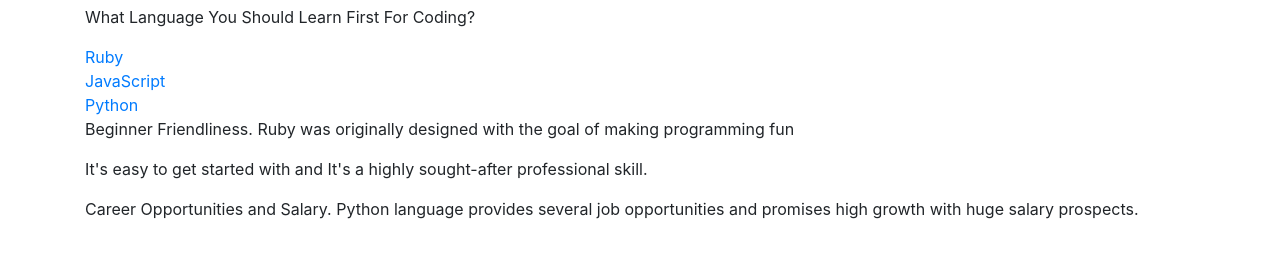
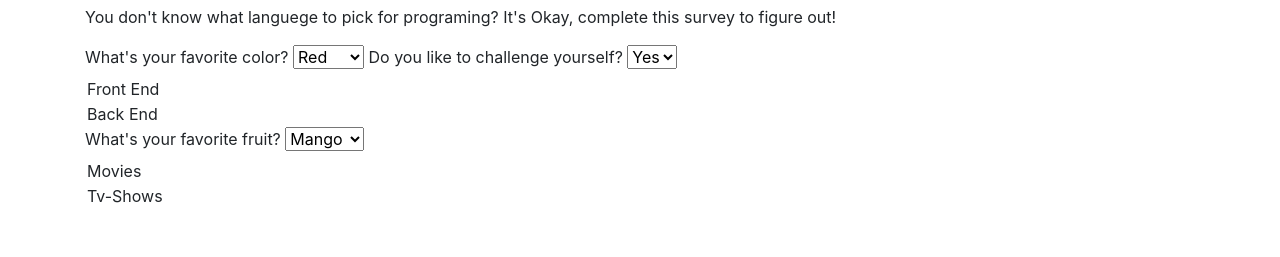
Before and after one commit to MoeNur7/Project-HTML, a plain HTML site: page index.html in a window 1280 px wide. Shown: the part 51-308 px from the top of the page. Drawn offline with nearby package versions, Linux system fonts and the light colour scheme; files that its build step writes are made by us from their sources.

Commit message:
ask personal questions in the html

```diff
--- a/index.html
+++ b/index.html
@@ -5,26 +5,46 @@
   <link href="css/styles.css" rel="stylesheet" type="text/css">
   <script src="js/jquery-3.6.0.js"></script>
   <script src="js/scripts.js"></script>
-  <title>Programming Language Suggester</title>
+  <title>Programming Language</title>
 </head>
 <body>
     <div class="container">
       <h1>Programming Language Suggester</h1>
-    <div >
-        <p>What Language You Should Learn First For Coding?</p>
-        <a href="Ruby" class="coding">Ruby</a><br>
-        <a href="JavaScript" class="coding">JavaScript</a><br>
-        <a href="Python" class="coding">Python</a>
-    </div>
+    <div>
+        <p>You don't know what languege to pick for programing? It's Okay, complete this survey to figure out! </p>
+        <form id="survey">
+            <label>What's your favorite color?</label>
+            <select q1="colors" id="color-select">
+              <option value="1">Red</option>
+              <option value="2">Blue</option>
+              <option value="3">Purple</option>
+            </select>
 
-    <div class="Ruby">
-        <p>Beginner Friendliness. Ruby was originally designed with the goal of making programming fun</p>
-    </div>
-    <div class="JavaScript">
-        <p>It's easy to get started with and It's a highly sought-after professional skill.</p>
-    </div>
-    <div class="Python">
-        <p>Career Opportunities and Salary. Python language provides several job opportunities and promises high growth with huge salary prospects.</p>
+
+            <label>Do you like to challenge yourself?</label>
+            <select q2="challenge" id="challenge-select">
+                <option value="1">Yes</option>
+                <option value="2">No</option>
+
+            <label>Do you prefer front end or back end?</label>
+            <select q3="prefer" id="prefer-select">
+                <option value="1">Front End</option>
+                <option value="2">Back End</option>
+
+            <label>What's your favorite fruit?</label>
+            <select q4="fruit" id="fruit-select">
+                <option value="1">Mango</option>
+                <option value="2">Banana</option>
+                <option value="3">Apple</option>
+
+            <label>Do you like movies or Tv-Shows?</label>
+            <select q5="like" id="like-select">
+                <option value="1">Movies</option>
+                <option value="2">Tv-Shows</option>
+
+
+
+        </form>
     </div>
 
 
```
Also changed, not shown: 1 other file.
